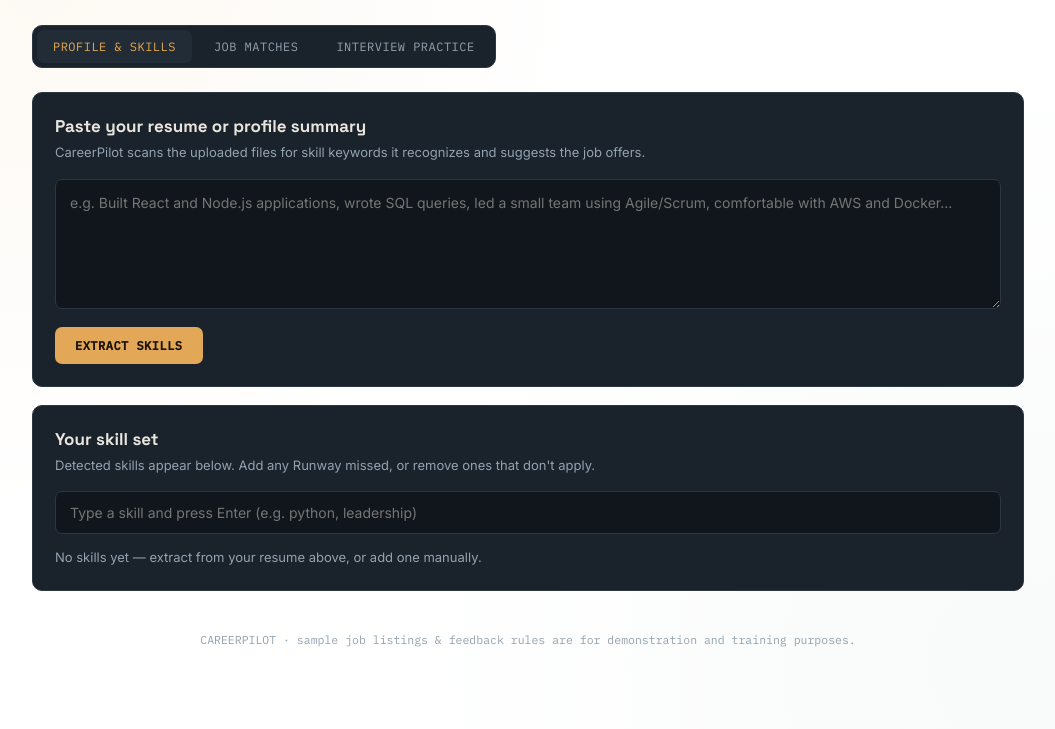
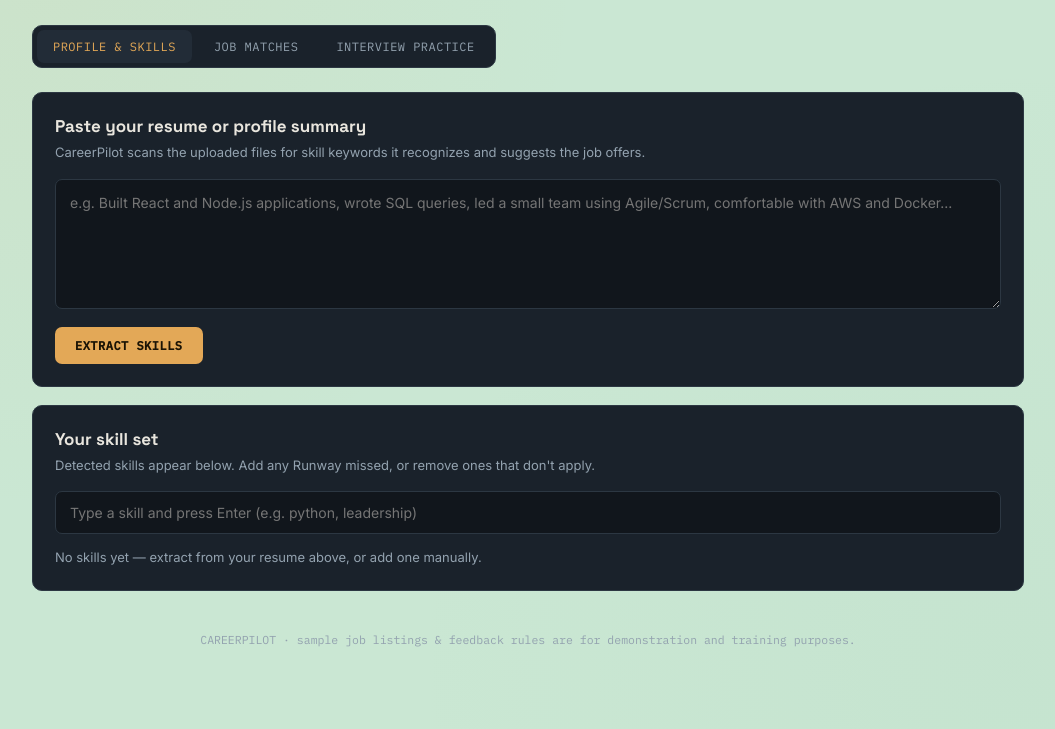
Before and after one commit to sravankumar5304/Runway, a website: page public/index.html in a window 1280 px wide. Shown: the part 91-820 px from the top of the page, without its empty margins (112-1167 px from the left). Drawn offline with Linux system fonts and the light colour scheme.

Commit message:
Fix background color syntax in style.css

```diff
--- a/public/style.css
+++ b/public/style.css
@@ -22,7 +22,7 @@
 html, body {
   margin: 0;
   padding: 0;
-  background:"#CAE7D3";
+  background:#CAE7D3;
   color: var(--text);
   font-family: 'Inter', system-ui, sans-serif;
   -webkit-font-smoothing: antialiased;
```
